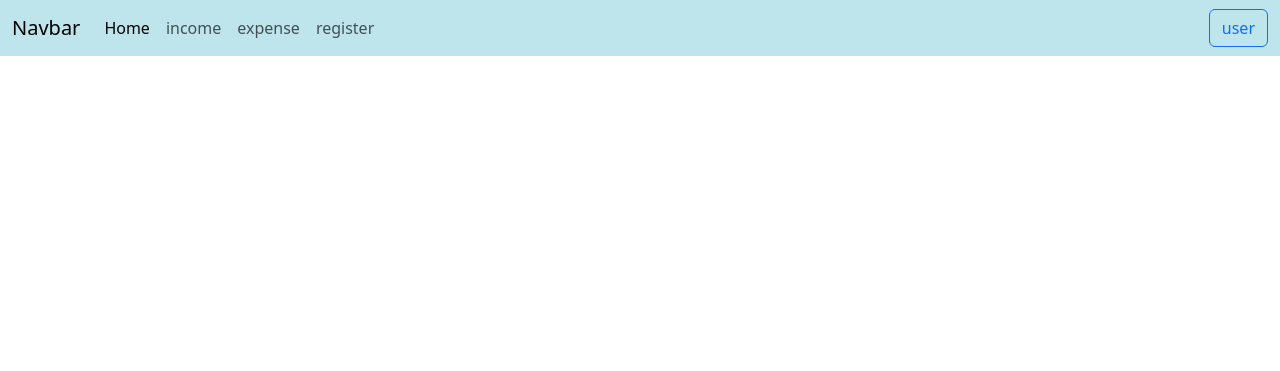
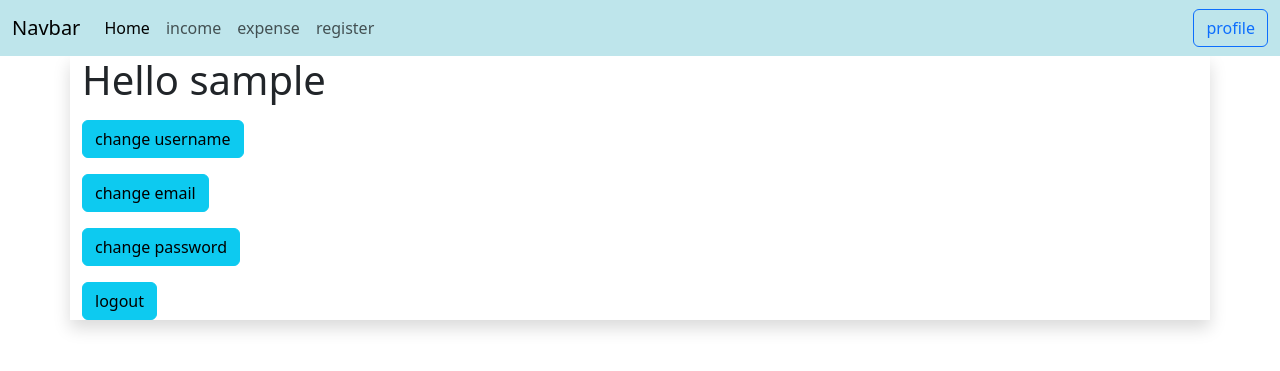
Before and after one commit to M-Amin-2007/bestoon_from_jadi, a Django app: page /user/ in a window 1280 px wide. Shown: the top 371 px of the page. Run offline with Django 3.2, Linux system fonts and the light colour scheme; the visitor is signed in with stand-in values (Sample User, id 1).

Commit message:
make user panel

```diff
--- a/templates/base.html
+++ b/templates/base.html
@@ -31,7 +31,11 @@
         </li>
       </ul>
     </div>
-      <a href="{% url "web:user" %}"><button type="submit" class="btn btn-outline-primary">user</button></a>
+      {% if user.is_authenticated %}
+          <a href="{% url "web:user" %}"><button type="submit" class="btn btn-outline-primary">profile</button></a>
+      {% else %}
+          <a href="{% url "web:login" %}"><button type="submit" class="btn btn-outline-primary">sign in</button></a>
+      {% endif %}
   </div>
 </nav>
     {% block content %}
--- a/web/templates/web/user.html
+++ b/web/templates/web/user.html
@@ -1,6 +1,26 @@
 {% extends "base.html" %}
 {% block head %}
-    <title>user</title>
+    <title>profile</title>
 {% endblock %}
 {% block content %}
+    <div class="container shadow">
+    <h1 class="mb-3">Hello {{ user.username }}</h1>
+    <div class="mb-3">
+    <form action="{% url "web:change_username" %}" method="post">
+                        <input type="submit" class="btn btn-info" value="change username">
+    </form>
+    </div><div class="mb-3">
+    <form action="{% url "web:change_email" %}" method="post">
+                        <input type="submit" class="btn btn-info" value="change email">
+    </form>
+    </div><div class="mb-3">
+    <form action="{% url "web:change_password" %}" method="post">
+                        <input type="submit" class="btn btn-info" value="change password">
+    </form>
+    </div><div class="mb-3">
+    <form action="{% url "web:logout_view" %}" method="post">
+                        <input type="submit" class="btn btn-info" value="logout">
+    </form>
+    </div>
+    </div>
 {% endblock %}
--- a/web/urls.py
+++ b/web/urls.py
@@ -8,8 +8,12 @@ urlpatterns = [
     path("expense/", views.expense, name="expense"),
     path("income/", views.income, name="income"),
     path("delete/<pk>/<db>/", views.delete_item, name="delete_method"),
+    path("change_password/", views.change_password, name="change_password"),
+    path("change_username/", views.change_username, name="change_username"),
+    path("change_email/", views.change_email, name="change_email"),
+    path("logout_view/", views.logout_view, name="logout_view"),
     path("register/", views.register, name="register"),
     path("login/", views.login_view, name="login"),
-    path("user/", views.user, name="user"),
+    path("user/", views.user_view, name="user"),
     path("", views.home, name="home"),
 ]
--- a/web/views.py
+++ b/web/views.py
@@ -1,11 +1,12 @@
 """create app views"""
 import ssl, smtplib, json, os, pathlib, string, random
 from email.message import EmailMessage
-from django.contrib.auth import login, authenticate
+from django.contrib.auth import login, authenticate, logout
 from django.contrib.auth.hashers import make_password
 from django.shortcuts import render, redirect
 from django.urls import reverse
 from django.views.decorators.csrf import csrf_exempt
+from django.http import Http404
 from bestoon.settings import BASE_DIR
 from .models import *
 import datetime
@@ -13,13 +14,17 @@ from django.templatetags.static import static
 
 # TODO: add csrf tokens, add js validation to form before submit, add multiple delete for tables
 # TODO: add edit button to tables
-# TODO: user panel: 1-logout 2-change password, name, email , change the form of user button when it wasn't login
-# TODO: move register button under sign in form, change "register" to "sign up"
+# TODO: move register button under sign in form, change name of "register" to "sign up"
+# TODO: add suggestions part, make navbar constant, unable user to login when user is authenticated
+# TODO: change Home page figure when user login, correct login page title
+# TODO: change paragraphs and expressions, move user account (making, changing, login) parts to another app
+# TODO: move sender email to secret.json
+
 url = static("web/secret.json")
 now = datetime.datetime.now
 def random_str(n):
     """returns a random str that not exit before this"""
-    characters = string.ascii_lowercase + string.ascii_uppercase + string.digits + ["$", "%", "&", "^", "?"]
+    characters = string.ascii_lowercase + string.ascii_uppercase + string.digits
     random_string = ""
     for _ in range(n):
         random_string += random.choice(characters)
@@ -63,8 +68,7 @@ def register(request):
                 server.sendmail(sender, email, em.as_string())
             PasswordResetCodes.objects.create(email = email, date = now(), code = code, user_name = username, password= password)
 
-            page_context = {"message": "click on link send to your email. it can be in spam part", "status":False}
-            return render(request, "web/register.html", context=page_context)
+            return render(request, "web/email_send.html")
     elif "code" in request.GET.keys():
         email = request.GET["email"]
         code = request.GET["code"]
@@ -86,7 +90,7 @@ def home(request):
     return render(request, "web/home.html")
 
 
-def user(request):
+def user_view(request):
     """user panel view."""
     if request.user.is_authenticated:
         return render(request, "web/user.html")
@@ -97,13 +101,17 @@ def user(request):
 def login_view(request):
     """login page view."""
     if request.POST:
-        this_user = authenticate(username=request.POST["username"], password=request.POST["password"])
-        if this_user:
-            login(request, this_user)
-            return redirect(reverse("web:user"))
+        if not User.objects.filter(username=request.POST["username"]):
+            context = {"message": "this user isn't exist."}
+            return render(request, "web/login.html", context=context)
         else:
-            context = {"message": "this user isn't exist or password is incorrect."}
-            return render(request, "web/login.html", context=context)
+            this_user = authenticate(username=request.POST["username"], password=request.POST["password"])
+            if this_user is not None:
+                login(request, this_user)
+                return redirect(reverse("web:user"))
+            else:
+                context = {"message": "password is incorrect."}
+                return render(request, "web/login.html", context=context)
 
     else:
         context = {"message":""}
@@ -150,3 +158,117 @@ def delete_item(request, pk, db):
     elif db == "expense":
         Expense.objects.get(pk=pk).delete()
         return redirect(reverse("web:expense"))
+
+@csrf_exempt
+def change_password(request):
+    """change password"""
+    if request.method == "GET":
+        raise Http404("not found!")
+    elif request.user.is_authenticated:
+        if "pass1" in request.POST:
+            pass1 = request.POST.get("pass1")
+            new_pass_repeat = request.POST.get("pass2")
+            new_pass = request.POST.get("new_pass")
+            this_user = request.user
+            if new_pass != new_pass_repeat:
+                context = {"message": "your repeat field isn't correct!"}
+                return render(request, "web/change_password.html", context=context)
+            elif authenticate(username=this_user.username, password=pass1) != this_user:
+                context = {"message": "the old password is incorrect!"}
+                return render(request, "web/change_password.html", context=context)
+            else:
+                this_user.set_password(new_pass)
+                this_user.save()
+                login(request, this_user)
+                return redirect(reverse("web:user"))
+        else:
+            context={"message":""}
+            return render(request, "web/change_password.html", context=context)
+    else:
+        return redirect(reverse("web:login"))
+
+@csrf_exempt
+def change_username(request):
+    """change password"""
+    if request.method == "GET":
+        raise Http404("not found!")
+    elif request.user.is_authenticated:
+        if "new_username" in request.POST:
+            new_username = request.POST.get("new_username")
+            this_user = request.user
+            if User.objects.filter(username=new_username).exists():
+                context = {"message": "this username exists. you can't use it."}
+                return render(request, "web/change_username.html", context=context)
+            else:
+                this_user.username = new_username
+                this_user.save()
+                login(request, this_user)
+                return redirect(reverse("web:user"))
+        else:
+            context={"message":""}
+            return render(request, "web/change_username.html", context=context)
+    else:
+        return redirect(reverse("web:login"))
+
+@csrf_exempt
+def change_email(request):
+    """change password"""
+    if request.user.is_authenticated:
+        if request.method == "GET":
+            if "code" in request.GET:
+                code = request.GET.get("code")
+                email = request.GET.get("email")
+                code_temp = PasswordResetCodes.objects.get(code=code)
+                this_user = request.user
+                if not code_temp.user_name == this_user.username:
+                    context = {"message":"this activating code is not valid for this user."}
+                    return render(request, "web/change_email.html", context=context)
+                else:
+                    this_user.email = email
+                    this_user.save()
+                    login(request, this_user)
+                    return redirect(reverse("web:user"))
+            else:
+                raise Http404("not found!")
+
+        if "new_email" in request.POST:
+            new_email = request.POST.get("new_email")
+            this_user = request.user
+            if User.objects.filter(username=new_email).exists():
+                context = {"message": "this email was used before this."}
+                return render(request, "web/change_email.html", context=context)
+            else:
+                code = random_str(30)
+                sender = "bestoon2023@gmail.com"
+                password = json.loads(pathlib.Path(os.path.join(BASE_DIR, f"web/{url}")).read_text())
+                prefix = "https://" if request.is_secure() else "http://"
+                body = f"""
+                click on this link to change your email to this email:
+                {prefix}{request.get_host()}/change_email/?email={new_email}&code={code}
+                """
+                message = EmailMessage()
+                message["Subject"] = "Bestoon"
+                message["From"] = sender
+                message["To"] = new_email
+                message.set_content(body)
+                ssl_context = ssl.create_default_context()
+                with smtplib.SMTP_SSL("smtp.gmail.com", 465, context=ssl_context) as server:
+                    server.login(sender, password)
+                    server.sendmail(sender, new_email, message.as_string())
+                PasswordResetCodes.objects.create(code=code, user_name=this_user.username, password="",\
+                                                  date=now(), email=new_email)
+                return render(request, "web/email_send.html")
+        else:
+            context={"message":""}
+            return render(request, "web/change_email.html", context=context)
+    else:
+        return redirect(reverse("web:login"))
+
+@csrf_exempt
+def logout_view(request):
+    """log out user"""
+    if request.method == "GET":
+        raise Http404("not found!")
+    else:
+        logout(request)
+        return redirect(reverse("web:user"))
```
Also changed, not shown: web/templates/web/change_email.html (added, +17 -0 lines), web/templates/web/change_password.html (added, +26 -0 lines), web/templates/web/change_username.html (added, +17 -0 lines), web/templates/web/email_send.html (added, +9 -0 lines).
